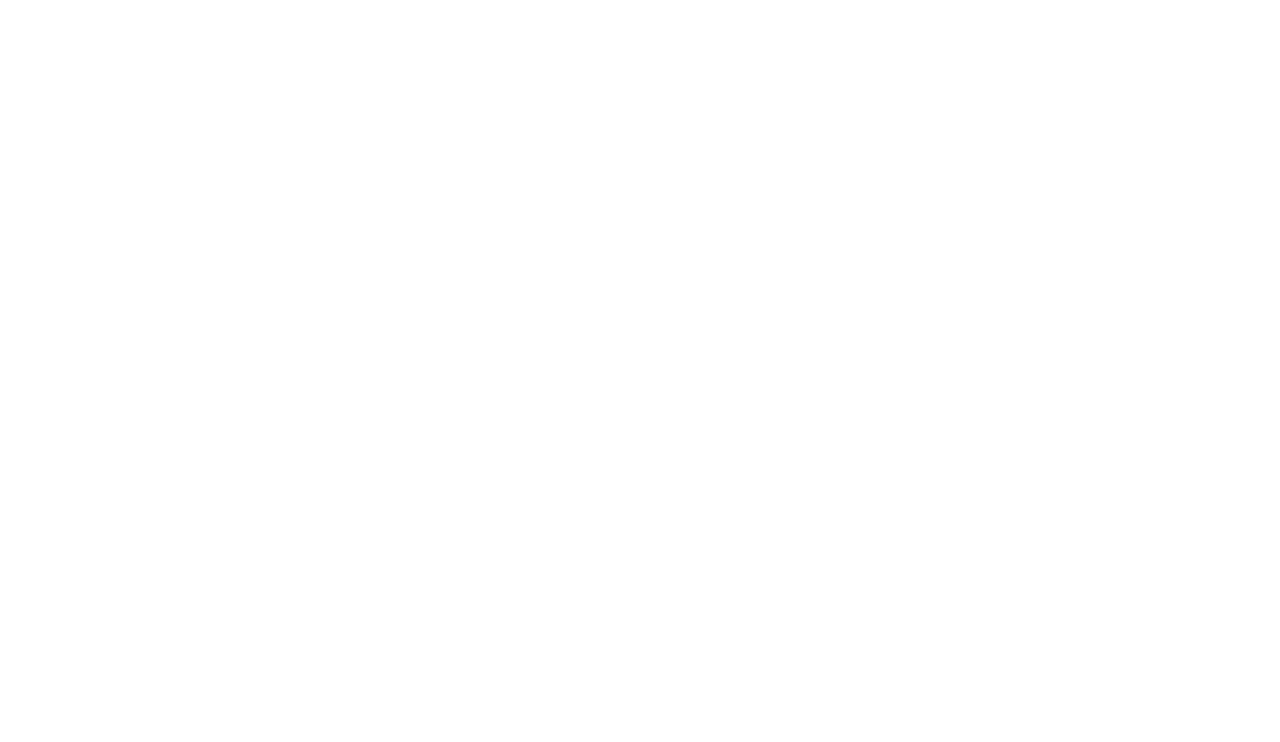
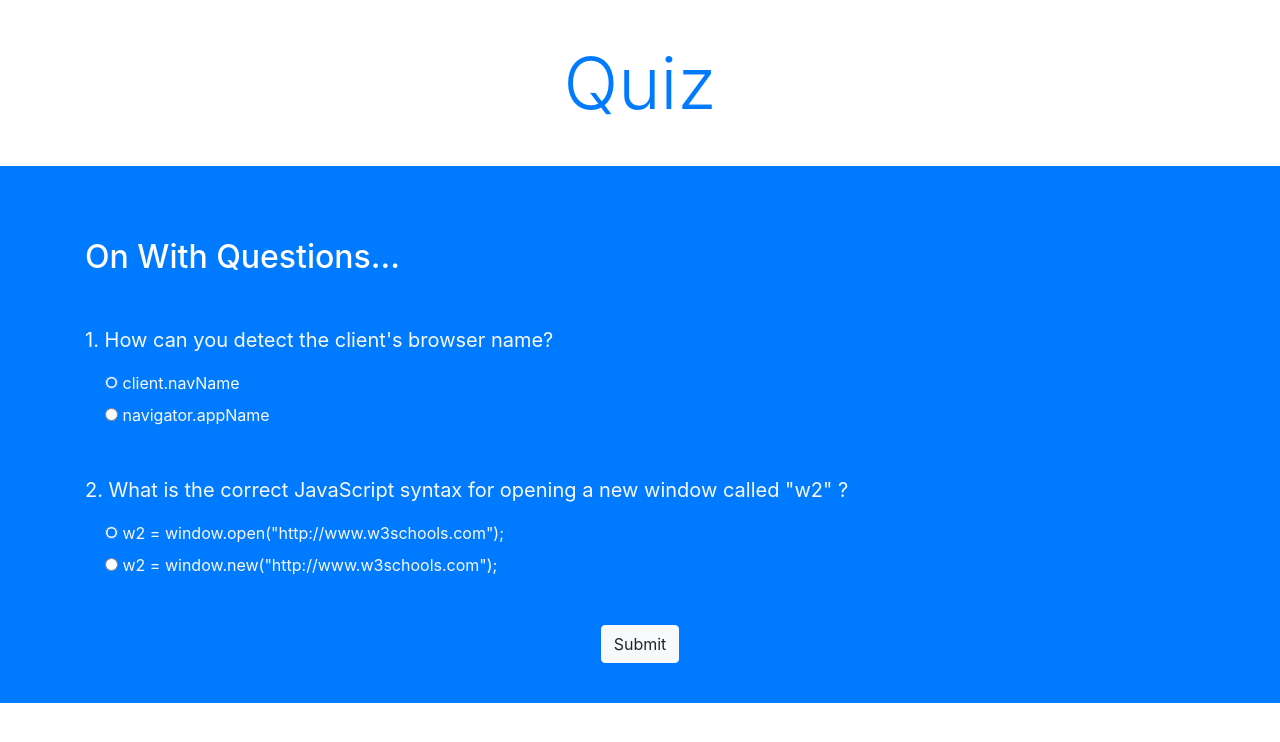
Before and after one commit to pushpanjalip/Quiz, a plain HTML site: page index.html in a window 1280 px wide. Drawn offline with nearby package versions, Linux system fonts and the light colour scheme.

Commit message:
Added html for quiz questions

```diff
--- a/index.html
+++ b/index.html
@@ -11,6 +11,70 @@
     <title>Quiz</title>
   </head>
   <body>
+    <!--Top Section-->
+    <div class="intro py-3 bg-white text-center">
+      <div class="container">
+        <h2 class="text-primary display-3 my-4">
+          Quiz
+        </h2>
+      </div>
+    </div>
+    <!--Result Section-->
+    <div class="result py-4 d-none bg-light text-center">
+      <div class="container lead">
+        <p>
+          You are
+          <span class="text-primary display-4 p-3"> 0% </span>ninja
+        </p>
+      </div>
+    </div>
+    <!--Quiz Section-->
+    <div class="quiz py-4 bg-primary">
+      <div class="container">
+        <h2 class="my-5 text-white">
+          On With Questions...
+        </h2>
+        <form class="quiz-form text-light">
+          <!--Question 1-->
+          <div class="my-5">
+            <p class="lead font-weight-normal">
+              1. How can you detect the client's browser name?
+            </p>
+            <div class="form-check my-2 text-white-50">
+              <input type="radio" name="q1" value="A" checked />
+              <label class="form-check-label">client.navName </label>
+            </div>
+            <div class="form-check my-2 text-white-50">
+              <input type="radio" name="q1" value="B" />
+              <label class="form-check-label">navigator.appName</label>
+            </div>
+          </div>
+          <!--Question 2-->
+          <div class="my-5">
+            <p class="lead font-weight-normal">
+              2. What is the correct JavaScript syntax for opening a new window
+              called "w2" ?
+            </p>
+            <div class="form-check my-2 text-white-50">
+              <input type="radio" name="q2" value="A" checked />
+              <label class="form-check-label"
+                >w2 = window.open("http://www.w3schools.com");
+              </label>
+            </div>
+            <div class="form-check my-2 text-white-50">
+              <input type="radio" name="q2" value="B" />
+              <label class="form-check-label">
+                w2 = window.new("http://www.w3schools.com");
+              </label>
+            </div>
+          </div>
+          <!--Submit Button-->
+          <div class="text-center">
+            <input type="submit" class="btn btn-light" />
+          </div>
+        </form>
+      </div>
+    </div>
     <script src="index.js"></script>
   </body>
 </html>
```
